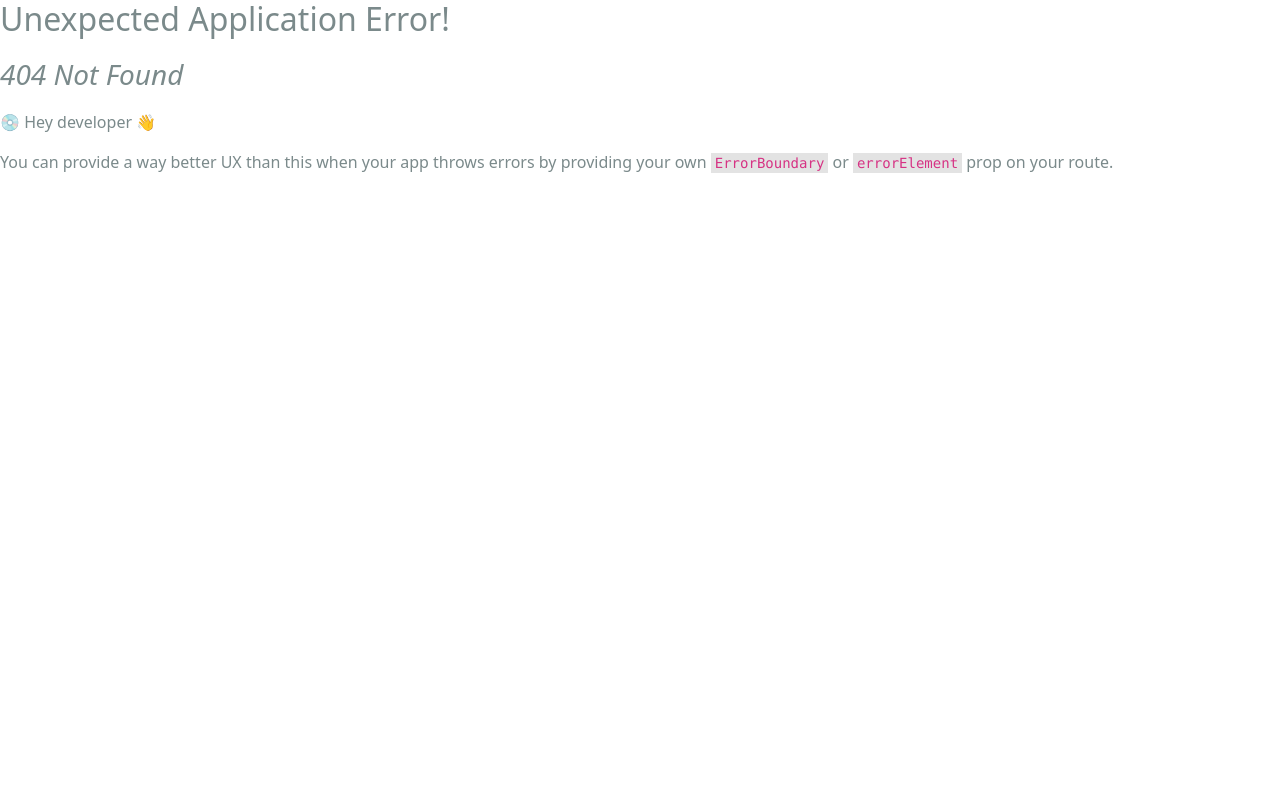
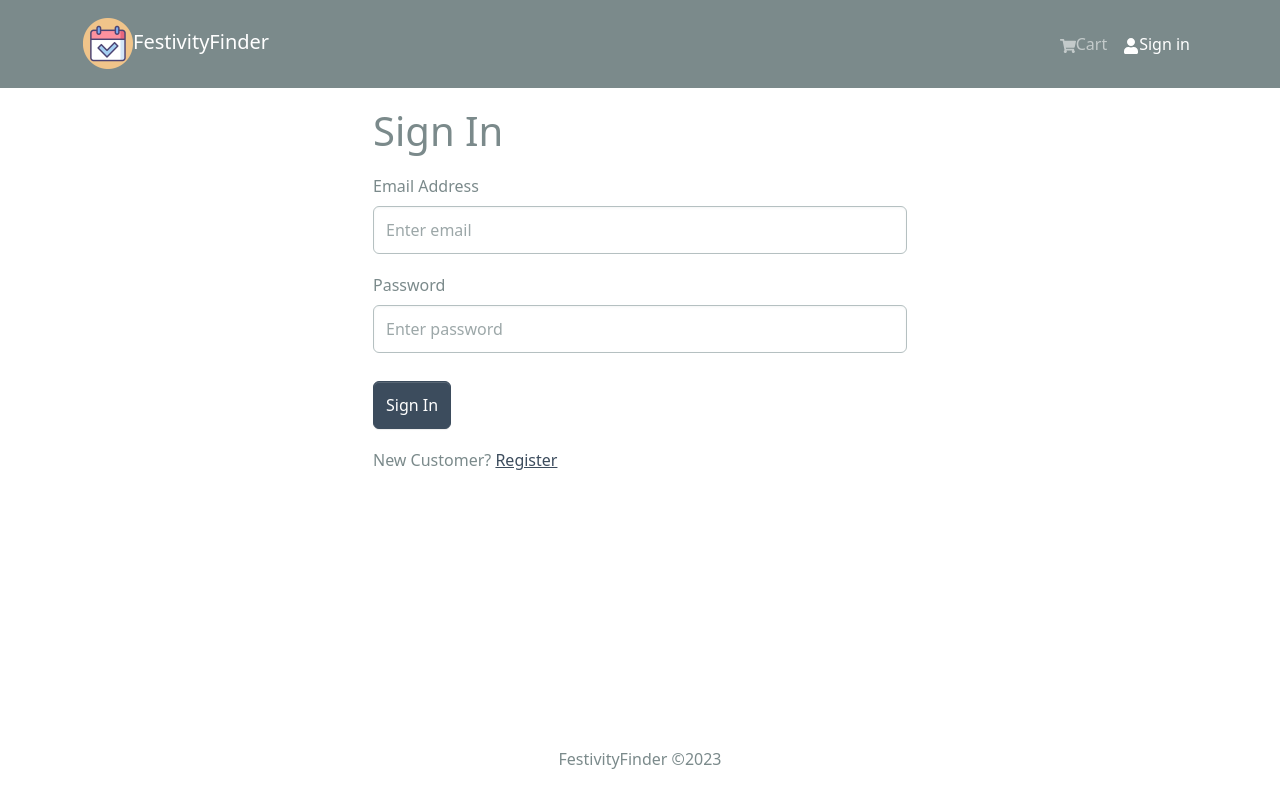
Before and after one commit to ThyaraV/Administraci-nMVC, a React (Create React App) app in the folder frontend/: page /login in a window 1280 px wide. Before the commit this address had no page. Built offline with nearby package versions, Linux system fonts and the light colour scheme.

Commit message:
Funcionalidad Login

```diff
--- a/frontend/package.json
+++ b/frontend/package.json
@@ -18,6 +18,7 @@
     "react-router-bootstrap": "^0.26.2",
     "react-router-dom": "^6.18.0",
     "react-scripts": "5.0.1",
+    "react-toastify": "^9.1.3",
     "web-vitals": "^2.1.4"
   },
   "scripts": {
--- a/frontend/src/App.js
+++ b/frontend/src/App.js
@@ -1,8 +1,10 @@
 import React from 'react'
 import { Container } from 'react-bootstrap';
 import {Outlet} from 'react-router-dom';
-import Header from './components/Header';
-import Footer from "./components/Footer";
+import { ToastContainer } from 'react-toastify';
+import 'react-toastify/dist/ReactToastify.css';
+import Header from './components/Header.jsx';
+import Footer from "./components/Footer.jsx";
 
 
 
@@ -16,8 +18,9 @@
         </Container>
       </main>
       <Footer/>
+      <ToastContainer/>
     </>
   )
 }
 
-export default App
+export default App;
--- a/frontend/src/components/Header.jsx
+++ b/frontend/src/components/Header.jsx
@@ -1,10 +1,15 @@
-import {Navbar,Nav,Container} from 'react-bootstrap'
+import {Navbar,Nav,Container, NavDropdown} from 'react-bootstrap'
 import {FaShoppingCart,FaUser} from 'react-icons/fa';
 import logo from "../assets/logo.png";
 import {LinkContainer} from 'react-router-bootstrap';
+import { useSelector } from 'react-redux';
 
 const Header = () => {
-  return (
+    const {userInfo}=useSelector((state)=>state.auth);
+    const logoutHandler=()=>{
+    console.log('logout');
+    }
+    return (
     <header>
         <Navbar bg="dark" variant="dark" expand="md" collapseOnSelect>
             <Container>
@@ -21,10 +26,21 @@
                         <Nav.Link><FaShoppingCart/>Cart
                         </Nav.Link>
                         </LinkContainer>
-                        <LinkContainer to='/login'>
-                        <Nav.Link href='/login'><FaUser/>Sign in
-                        </Nav.Link>
-                        </LinkContainer>
+                        {userInfo ? (
+                            <NavDropdown title={userInfo.name} id='username'>
+                                <LinkContainer to='/profile'>
+                                    <NavDropdown.Item>Profile</NavDropdown.Item>
+                                    <NavDropdown.Item onClick={logoutHandler}>Logout</NavDropdown.Item>
+
+                                </LinkContainer>
+                            </NavDropdown>
+                        ):(
+                            <LinkContainer to='/login'>
+                            <Nav.Link href='/login'><FaUser/>Sign in
+                            </Nav.Link>
+                            </LinkContainer>
+                        )}
+
                     </Nav>
                 </Navbar.Collapse>
 
--- /dev/null
+++ b/frontend/src/components/formContainer.jsx
@@ -0,0 +1,13 @@
+import { Container, Row, Col } from "react-bootstrap";
+const FormContainer = ({children}) => {
+  return (
+    <Container>
+        <Row className="justify-content-md-center">
+            <Col xs={12} md={6}>
+                { children }
+            </Col>
+        </Row>
+    </Container>
+  )
+}
+export default FormContainer;
--- a/frontend/src/index.js
+++ b/frontend/src/index.js
@@ -15,6 +15,7 @@
 import reportWebVitals from './reportWebVitals';
 import HomeScreen from './screens/HomeScreen';
 import ProductScreen from './screens/ProductScreen';
+import LoginScreen from './screens/loginScreen';
 
 
 
@@ -23,7 +24,7 @@
     <Route path="/" element={<App />}>
         <Route index={true} path="/" element={<HomeScreen/>}/>
         <Route path="/product/:id" element={<ProductScreen/>}/>
-
+        <Route path="/login" element={<LoginScreen/>}/>
     </Route>
   )
 )
--- /dev/null
+++ b/frontend/src/screens/loginScreen.jsx
@@ -0,0 +1,86 @@
+import { useState, useEffect } from "react";
+import {Link, useLocation, useNavigate} from 'react-router-dom';
+import { Form, Button,Row,Col} from "react-bootstrap";
+import {useDispatch,useSelector} from 'react-redux';
+import FormContainer from "../components/formContainer.jsx";
+import Loader from '../components/Loader.jsx';
+import {useLoginMutation} from '../slices/usersApiSlice.js';
+import {setCredentials} from '../slices/authSlice.js';
+import { toast } from "react-toastify";
+
+const LoginScreen =()=>{
+    const [email,setEmail]=useState('')
+    const [password,setPassword]=useState('')
+
+
+    const dispatch=useDispatch();
+    const navigate=useNavigate();
+
+    const [login,{isLoading}]=useLoginMutation();
+
+    const {userInfo}=useSelector((state)=>state.auth);
+
+    const {search}=useLocation();
+
+    const sp=new URLSearchParams(search);
+    const redirect=sp.get('redirect') || '/';
+
+    useEffect(()=>{
+        if(userInfo){
+            navigate(redirect);
+        }
+    },[userInfo,redirect,navigate]);
+
+
+    const submitHandler= async(e)=>{
+        e.preventDefault()
+        try{
+            const res= await login({email,password}).unwrap();
+            dispatch(setCredentials({...res,}));
+            navigate(redirect);
+        }catch(err){
+            toast.error(err?.data?.message || err.error);
+
+        }
+    };
+    return(
+        <FormContainer>
+            <h1>Sign In</h1>
+            <Form onSubmit={submitHandler}>
+
+            <Form.Group controlId="email" className="my-3">
+            <Form.Label>Email Address</Form.Label>
+            <Form.Control
+            type='email'
+            placeholder="Enter email"
+            value={email}
+            onChange={(e)=>setEmail(e.target.value)}>
+                </Form.Control>
+            </Form.Group>
+
+            <Form.Group controlId="password" className="my-3">
+            <Form.Label>Password</Form.Label>
+            <Form.Control
+            type='password'
+            placeholder="Enter password"
+            value={password}
+            onChange={(e)=>setPassword(e.target.value)}>
+                </Form.Control>
+            </Form.Group>
+            <Button type='submit' variant='primary' className="mt-2"
+            disabled={isLoading}>
+                Sign In
+            </Button>
+            {isLoading &&<Loader/>}
+        </Form>
+        <Row className="py-3">
+            <Col>
+                New Customer? <Link to={redirect ? `/register?redirect=${redirect}`:'/register'}>
+                    Register</Link>
+            </Col>
+        </Row>
+</FormContainer>
+
+  )
+}
+export default LoginScreen
--- a/frontend/src/slices/authSlice.js
+++ b/frontend/src/slices/authSlice.js
@@ -1,8 +1,8 @@
 import {createSlice} from '@reduxjs/toolkit';
 
 const initialState={
-    userInfo:localStorage.getItem('userInfo') ? JSON.parse(localStorage.
-        getItem('userInfo')):null,
+    userInfo:localStorage.getItem('userInfo')
+     ? JSON.parse(localStorage.getItem('userInfo')):null,
 }
 
 const authSlice=createSlice({
@@ -11,7 +11,7 @@
     reducers:{
         setCredentials:(state,action)=>{
             state.userInfo=action.payload;
-            localStorage.setItem('userInfo',JSON.stringify(action.payload))
+            localStorage.setItem('userInfo',JSON.stringify(action.payload));
         },
     },
 });
--- a/frontend/src/slices/usersApiSlice.js
+++ b/frontend/src/slices/usersApiSlice.js
@@ -5,7 +5,7 @@
     endpoints:(builder)=>({
         login:builder.mutation({
             query:(data)=>({
-                url:USERS_URL/auth,
+                url:`${USERS_URL}/auth`,
                 method:'POST',
                 body:data,
             }),
```
Also changed, not shown: 1 other file (tests, documents, lock files or other folders).
